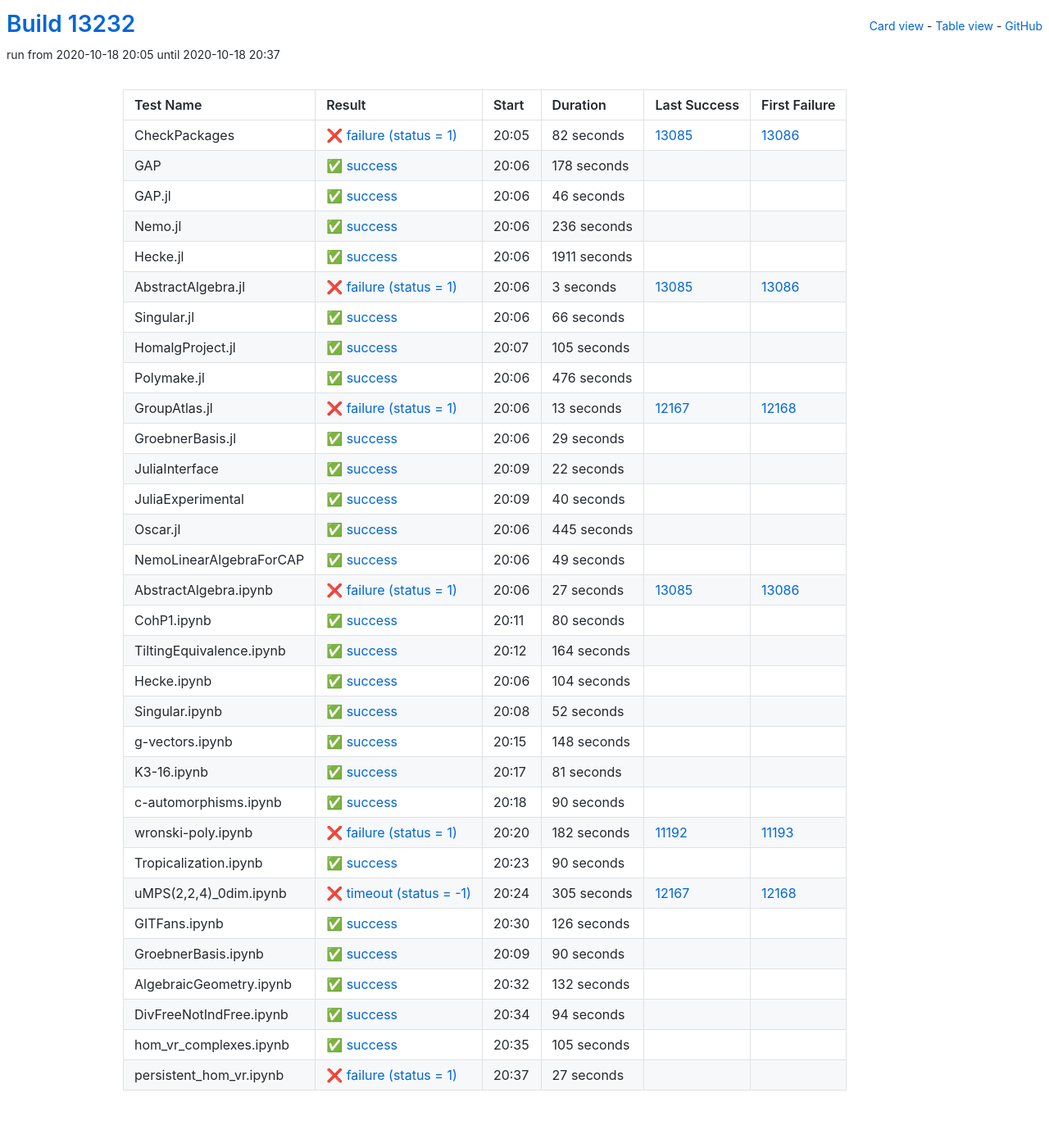
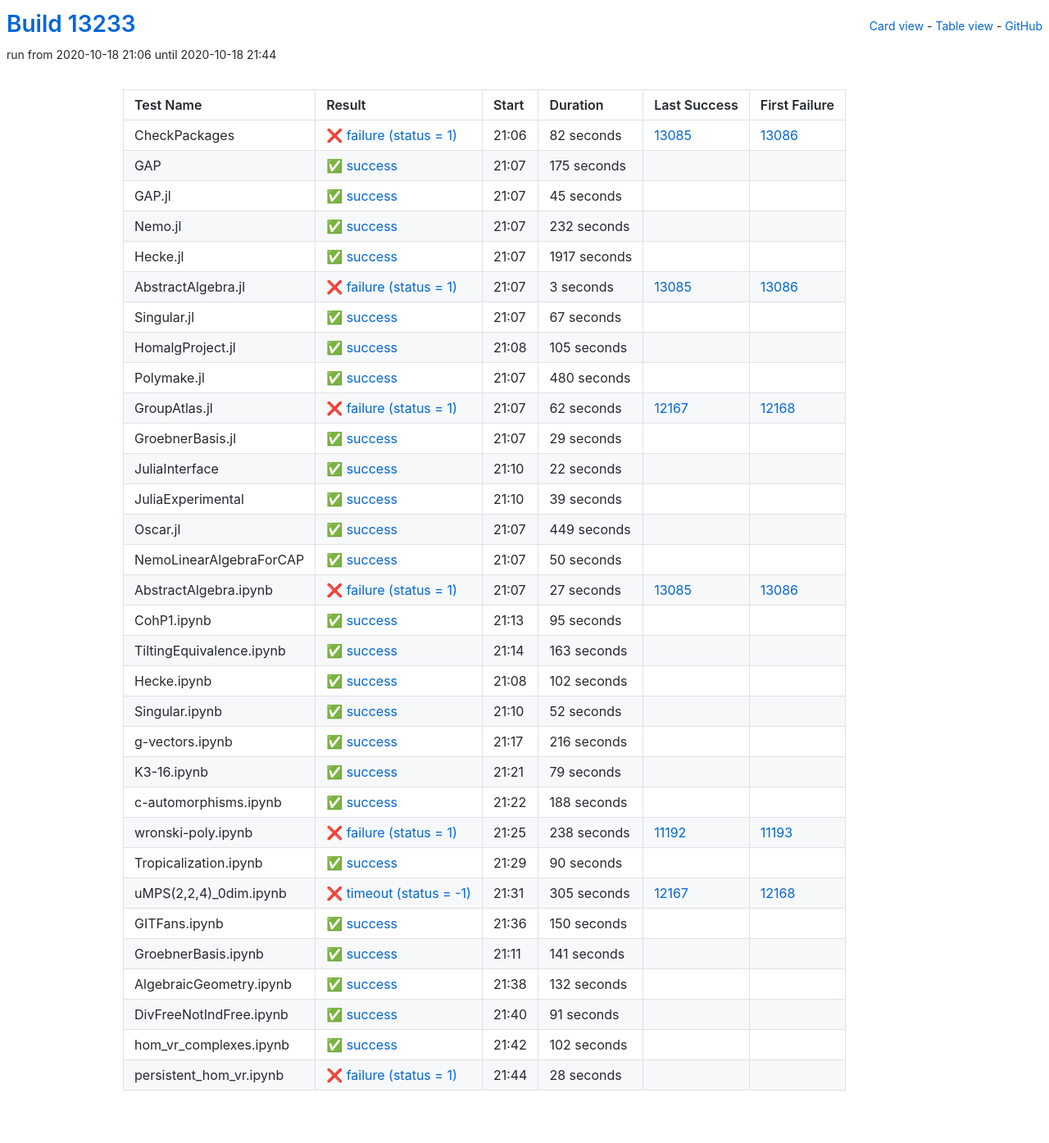
Before and after one commit to oscar-system/oscar-ci-status, a Jekyll site: the page built from table.html, in a window 1280 px wide. Shown: the whole page at 82% size. Built offline with Jekyll 4.4.1, drawn with Linux system fonts in a browser that asks for light colours.

Commit message:
Build #13233

```diff
--- a/_data/ci.yml
+++ b/_data/ci.yml
@@ -1,6 +1,6 @@
 ---
-build: 13232
-build_url: https://oscarci.mathematik.uni-kl.de/job/oscar/13232/
+build: 13233
+build_url: https://oscarci.mathematik.uni-kl.de/job/oscar/13233/
 job: oscar
 organization: oscar-system
 repo: oscar-ci-status
@@ -8,8 +8,8 @@
 tests:
 - name: CheckPackages
   id: checkpackages
-  log: https://oscarci.mathematik.uni-kl.de/job/oscar/13232/artifact/logs/build-13232/CheckPackages.log
-  start: 2020-10-18 20:05
+  log: https://oscarci.mathematik.uni-kl.de/job/oscar/13233/artifact/logs/build-13233/CheckPackages.log
+  start: 2020-10-18 21:06
   success: false
   exitcode: 1
   status: failure
@@ -20,56 +20,56 @@
   first_failure_url: https://oscarci.mathematik.uni-kl.de/job/oscar/13086/
 - name: GAP
   id: gap
-  log: https://oscarci.mathematik.uni-kl.de/job/oscar/13232/artifact/logs/build-13232/GAP.log
-  start: 2020-10-18 20:06
+  log: https://oscarci.mathematik.uni-kl.de/job/oscar/13233/artifact/logs/build-13233/GAP.log
+  start: 2020-10-18 21:07
   success: true
   exitcode: 0
   status: success
-  duration: 178
+  duration: 175
   last_success: false
   last_success_url:
   first_failure: false
   first_failure_url:
 - name: GAP.jl
   id: gap-jl
-  log: https://oscarci.mathematik.uni-kl.de/job/oscar/13232/artifact/logs/build-13232/GAP.jl.log
-  start: 2020-10-18 20:06
+  log: https://oscarci.mathematik.uni-kl.de/job/oscar/13233/artifact/logs/build-13233/GAP.jl.log
+  start: 2020-10-18 21:07
   success: true
   exitcode: 0
   status: success
-  duration: 46
+  duration: 45
   last_success: false
   last_success_url:
   first_failure: false
   first_failure_url:
 - name: Nemo.jl
   id: nemo-jl
-  log: https://oscarci.mathematik.uni-kl.de/job/oscar/13232/artifact/logs/build-13232/Nemo.jl.log
-  start: 2020-10-18 20:06
+  log: https://oscarci.mathematik.uni-kl.de/job/oscar/13233/artifact/logs/build-13233/Nemo.jl.log
+  start: 2020-10-18 21:07
   success: true
   exitcode: 0
   status: success
-  duration: 236
+  duration: 232
   last_success: false
   last_success_url:
   first_failure: false
   first_failure_url:
 - name: Hecke.jl
   id: hecke-jl
-  log: https://oscarci.mathematik.uni-kl.de/job/oscar/13232/artifact/logs/build-13232/Hecke.jl.log
-  start: 2020-10-18 20:06
+  log: https://oscarci.mathematik.uni-kl.de/job/oscar/13233/artifact/logs/build-13233/Hecke.jl.log
+  start: 2020-10-18 21:07
   success: true
   exitcode: 0
   status: success
-  duration: 1911
+  duration: 1917
   last_success: false
   last_success_url:
   first_failure: false
   first_failure_url:
 - name: AbstractAlgebra.jl
   id: abstractalgebra-jl
-  log: https://oscarci.mathematik.uni-kl.de/job/oscar/13232/artifact/logs/build-13232/AbstractAlgebra.jl.log
-  start: 2020-10-18 20:06
+  log: https://oscarci.mathematik.uni-kl.de/job/oscar/13233/artifact/logs/build-13233/AbstractAlgebra.jl.log
+  start: 2020-10-18 21:07
   success: false
   exitcode: 1
   status: failure
@@ -80,20 +80,20 @@
   first_failure_url: https://oscarci.mathematik.uni-kl.de/job/oscar/13086/
 - name: Singular.jl
   id: singular-jl
-  log: https://oscarci.mathematik.uni-kl.de/job/oscar/13232/artifact/logs/build-13232/Singular.jl.log
-  start: 2020-10-18 20:06
+  log: https://oscarci.mathematik.uni-kl.de/job/oscar/13233/artifact/logs/build-13233/Singular.jl.log
+  start: 2020-10-18 21:07
   success: true
   exitcode: 0
   status: success
-  duration: 66
+  duration: 67
   last_success: false
   last_success_url:
   first_failure: false
   first_failure_url:
 - name: HomalgProject.jl
   id: homalgproject-jl
-  log: https://oscarci.mathematik.uni-kl.de/job/oscar/13232/artifact/logs/build-13232/HomalgProject.jl.log
-  start: 2020-10-18 20:07
+  log: https://oscarci.mathematik.uni-kl.de/job/oscar/13233/artifact/logs/build-13233/HomalgProject.jl.log
+  start: 2020-10-18 21:08
   success: true
   exitcode: 0
   status: success
@@ -104,32 +104,32 @@
   first_failure_url:
 - name: Polymake.jl
   id: polymake-jl
-  log: https://oscarci.mathematik.uni-kl.de/job/oscar/13232/artifact/logs/build-13232/Polymake.jl.log
-  start: 2020-10-18 20:06
+  log: https://oscarci.mathematik.uni-kl.de/job/oscar/13233/artifact/logs/build-13233/Polymake.jl.log
+  start: 2020-10-18 21:07
   success: true
   exitcode: 0
   status: success
-  duration: 476
+  duration: 480
   last_success: false
   last_success_url:
   first_failure: false
   first_failure_url:
 - name: GroupAtlas.jl
   id: groupatlas-jl
-  log: https://oscarci.mathematik.uni-kl.de/job/oscar/13232/artifact/logs/build-13232/GroupAtlas.jl.log
-  start: 2020-10-18 20:06
+  log: https://oscarci.mathematik.uni-kl.de/job/oscar/13233/artifact/logs/build-13233/GroupAtlas.jl.log
+  start: 2020-10-18 21:07
   success: false
   exitcode: 1
   status: failure
-  duration: 13
+  duration: 62
   last_success: 12167
   last_success_url: https://oscarci.mathematik.uni-kl.de/job/oscar/12167/
   first_failure: 12168
   first_failure_url: https://oscarci.mathematik.uni-kl.de/job/oscar/12168/
 - name: GroebnerBasis.jl
   id: groebnerbasis-jl
-  log: https://oscarci.mathematik.uni-kl.de/job/oscar/13232/artifact/logs/build-13232/GroebnerBasis.jl.log
-  start: 2020-10-18 20:06
+  log: https://oscarci.mathematik.uni-kl.de/job/oscar/13233/artifact/logs/build-13233/GroebnerBasis.jl.log
+  start: 2020-10-18 21:07
   success: true
   exitcode: 0
   status: success
@@ -140,8 +140,8 @@
   first_failure_url:
 - name: JuliaInterface
   id: juliainterface
-  log: https://oscarci.mathematik.uni-kl.de/job/oscar/13232/artifact/logs/build-13232/JuliaInterface.log
-  start: 2020-10-18 20:09
+  log: https://oscarci.mathematik.uni-kl.de/job/oscar/13233/artifact/logs/build-13233/JuliaInterface.log
+  start: 2020-10-18 21:10
   success: true
   exitcode: 0
   status: success
@@ -152,44 +152,44 @@
   first_failure_url:
 - name: JuliaExperimental
   id: juliaexperimental
-  log: https://oscarci.mathematik.uni-kl.de/job/oscar/13232/artifact/logs/build-13232/JuliaExperimental.log
-  start: 2020-10-18 20:09
+  log: https://oscarci.mathematik.uni-kl.de/job/oscar/13233/artifact/logs/build-13233/JuliaExperimental.log
+  start: 2020-10-18 21:10
   success: true
   exitcode: 0
   status: success
-  duration: 40
+  duration: 39
   last_success: false
   last_success_url:
   first_failure: false
   first_failure_url:
 - name: Oscar.jl
   id: oscar-jl
-  log: https://oscarci.mathematik.uni-kl.de/job/oscar/13232/artifact/logs/build-13232/Oscar.jl.log
-  start: 2020-10-18 20:06
+  log: https://oscarci.mathematik.uni-kl.de/job/oscar/13233/artifact/logs/build-13233/Oscar.jl.log
+  start: 2020-10-18 21:07
   success: true
   exitcode: 0
   status: success
-  duration: 445
+  duration: 449
   last_success: false
   last_success_url:
   first_failure: false
   first_failure_url:
 - name: NemoLinearAlgebraForCAP
   id: nemolinearalgebraforcap
-  log: https://oscarci.mathematik.uni-kl.de/job/oscar/13232/artifact/logs/build-13232/NemoLinearAlgebraForCAP.log
-  start: 2020-10-18 20:06
+  log: https://oscarci.mathematik.uni-kl.de/job/oscar/13233/artifact/logs/build-13233/NemoLinearAlgebraForCAP.log
+  start: 2020-10-18 21:07
   success: true
   exitcode: 0
   status: success
-  duration: 49
+  duration: 50
   last_success: false
   last_success_url:
   first_failure: false
   first_failure_url:
 - name: AbstractAlgebra.ipynb
   id: abstractalgebra-ipynb
-  log: https://oscarci.mathematik.uni-kl.de/job/oscar/13232/artifact/logs/build-13232/AbstractAlgebra.ipynb.log
-  start: 2020-10-18 20:06
+  log: https://oscarci.mathematik.uni-kl.de/job/oscar/13233/artifact/logs/build-13233/AbstractAlgebra.ipynb.log
+  start: 2020-10-18 21:07
   success: false
   exitcode: 1
   status: failure
@@ -200,44 +200,44 @@
   first_failure_url: https://oscarci.mathematik.uni-kl.de/job/oscar/13086/
 - name: CohP1.ipynb
   id: cohp1-ipynb
-  log: https://oscarci.mathematik.uni-kl.de/job/oscar/13232/artifact/logs/build-13232/CohP1.ipynb.log
-  start: 2020-10-18 20:11
+  log: https://oscarci.mathematik.uni-kl.de/job/oscar/13233/artifact/logs/build-13233/CohP1.ipynb.log
+  start: 2020-10-18 21:13
   success: true
   exitcode: 0
   status: success
-  duration: 80
+  duration: 95
   last_success: false
   last_success_url:
   first_failure: false
   first_failure_url:
 - name: TiltingEquivalence.ipynb
   id: tiltingequivalence-ipynb
-  log: https://oscarci.mathematik.uni-kl.de/job/oscar/13232/artifact/logs/build-13232/TiltingEquivalence.ipynb.log
-  start: 2020-10-18 20:12
+  log: https://oscarci.mathematik.uni-kl.de/job/oscar/13233/artifact/logs/build-13233/TiltingEquivalence.ipynb.log
+  start: 2020-10-18 21:14
   success: true
   exitcode: 0
   status: success
-  duration: 164
+  duration: 163
   last_success: false
   last_success_url:
   first_failure: false
   first_failure_url:
 - name: Hecke.ipynb
   id: hecke-ipynb
-  log: https://oscarci.mathematik.uni-kl.de/job/oscar/13232/artifact/logs/build-13232/Hecke.ipynb.log
-  start: 2020-10-18 20:06
+  log: https://oscarci.mathematik.uni-kl.de/job/oscar/13233/artifact/logs/build-13233/Hecke.ipynb.log
+  start: 2020-10-18 21:08
   success: true
   exitcode: 0
   status: success
-  duration: 104
+  duration: 102
   last_success: false
   last_success_url:
   first_failure: false
   first_failure_url:
 - name: Singular.ipynb
   id: singular-ipynb
-  log: https://oscarci.mathematik.uni-kl.de/job/oscar/13232/artifact/logs/build-13232/Singular.ipynb.log
-  start: 2020-10-18 20:08
+  log: https://oscarci.mathematik.uni-kl.de/job/oscar/13233/artifact/logs/build-13233/Singular.ipynb.log
+  start: 2020-10-18 21:10
   success: true
   exitcode: 0
   status: success
@@ -248,56 +248,56 @@
   first_failure_url:
 - name: g-vectors.ipynb
   id: g-vectors-ipynb
-  log: https://oscarci.mathematik.uni-kl.de/job/oscar/13232/artifact/logs/build-13232/g-vectors.ipynb.log
-  start: 2020-10-18 20:15
+  log: https://oscarci.mathematik.uni-kl.de/job/oscar/13233/artifact/logs/build-13233/g-vectors.ipynb.log
+  start: 2020-10-18 21:17
   success: true
   exitcode: 0
   status: success
-  duration: 148
+  duration: 216
   last_success: false
   last_success_url:
   first_failure: false
   first_failure_url:
 - name: K3-16.ipynb
   id: k3-16-ipynb
-  log: https://oscarci.mathematik.uni-kl.de/job/oscar/13232/artifact/logs/build-13232/K3-16.ipynb.log
-  start: 2020-10-18 20:17
+  log: https://oscarci.mathematik.uni-kl.de/job/oscar/13233/artifact/logs/build-13233/K3-16.ipynb.log
+  start: 2020-10-18 21:21
   success: true
   exitcode: 0
   status: success
-  duration: 81
+  duration: 79
   last_success: false
   last_success_url:
   first_failure: false
   first_failure_url:
 - name: c-automorphisms.ipynb
   id: c-automorphisms-ipynb
-  log: https://oscarci.mathematik.uni-kl.de/job/oscar/13232/artifact/logs/build-13232/c-automorphisms.ipynb.log
-  start: 2020-10-18 20:18
+  log: https://oscarci.mathematik.uni-kl.de/job/oscar/13233/artifact/logs/build-13233/c-automorphisms.ipynb.log
+  start: 2020-10-18 21:22
   success: true
   exitcode: 0
   status: success
-  duration: 90
+  duration: 188
   last_success: false
   last_success_url:
   first_failure: false
   first_failure_url:
 - name: wronski-poly.ipynb
   id: wronski-poly-ipynb
-  log: https://oscarci.mathematik.uni-kl.de/job/oscar/13232/artifact/logs/build-13232/wronski-poly.ipynb.log
-  start: 2020-10-18 20:20
+  log: https://oscarci.mathematik.uni-kl.de/job/oscar/13233/artifact/logs/build-13233/wronski-poly.ipynb.log
+  start: 2020-10-18 21:25
   success: false
   exitcode: 1
   status: failure
-  duration: 182
+  duration: 238
   last_success: 11192
   last_success_url: https://oscarci.mathematik.uni-kl.de/job/oscar/11192/
   first_failure: 11193
   first_failure_url: https://oscarci.mathematik.uni-kl.de/job/oscar/11193/
 - name: Tropicalization.ipynb
   id: tropicalization-ipynb
-  log: https://oscarci.mathematik.uni-kl.de/job/oscar/13232/artifact/logs/build-13232/Tropicalization.ipynb.log
-  start: 2020-10-18 20:23
+  log: https://oscarci.mathematik.uni-kl.de/job/oscar/13233/artifact/logs/build-13233/Tropicalization.ipynb.log
+  start: 2020-10-18 21:29
   success: true
   exitcode: 0
   status: success
@@ -308,8 +308,8 @@
   first_failure_url:
 - name: uMPS(2,2,4)_0dim.ipynb
   id: umps-2-2-4-0dim-ipynb
-  log: https://oscarci.mathematik.uni-kl.de/job/oscar/13232/artifact/logs/build-13232/uMPS-2-2-4-_0dim.ipynb.log
-  start: 2020-10-18 20:24
+  log: https://oscarci.mathematik.uni-kl.de/job/oscar/13233/artifact/logs/build-13233/uMPS-2-2-4-_0dim.ipynb.log
+  start: 2020-10-18 21:31
   success: false
   exitcode: -1
   status: timeout
@@ -320,32 +320,32 @@
   first_failure_url: https://oscarci.mathematik.uni-kl.de/job/oscar/12168/
 - name: GITFans.ipynb
   id: gitfans-ipynb
-  log: https://oscarci.mathematik.uni-kl.de/job/oscar/13232/artifact/logs/build-13232/GITFans.ipynb.log
-  start: 2020-10-18 20:30
+  log: https://oscarci.mathematik.uni-kl.de/job/oscar/13233/artifact/logs/build-13233/GITFans.ipynb.log
+  start: 2020-10-18 21:36
   success: true
   exitcode: 0
   status: success
-  duration: 126
+  duration: 150
   last_success: false
   last_success_url:
   first_failure: false
   first_failure_url:
 - name: GroebnerBasis.ipynb
   id: groebnerbasis-ipynb
-  log: https://oscarci.mathematik.uni-kl.de/job/oscar/13232/artifact/logs/build-13232/GroebnerBasis.ipynb.log
-  start: 2020-10-18 20:09
+  log: https://oscarci.mathematik.uni-kl.de/job/oscar/13233/artifact/logs/build-13233/GroebnerBasis.ipynb.log
+  start: 2020-10-18 21:11
   success: true
   exitcode: 0
   status: success
-  duration: 90
+  duration: 141
   last_success: false
   last_success_url:
   first_failure: false
   first_failure_url:
 - name: AlgebraicGeometry.ipynb
   id: algebraicgeometry-ipynb
-  log: https://oscarci.mathematik.uni-kl.de/job/oscar/13232/artifact/logs/build-13232/AlgebraicGeometry.ipynb.log
-  start: 2020-10-18 20:32
+  log: https://oscarci.mathematik.uni-kl.de/job/oscar/13233/artifact/logs/build-13233/AlgebraicGeometry.ipynb.log
+  start: 2020-10-18 21:38
   success: true
   exitcode: 0
   status: success
@@ -356,36 +356,36 @@
   first_failure_url:
 - name: DivFreeNotIndFree.ipynb
   id: divfreenotindfree-ipynb
-  log: https://oscarci.mathematik.uni-kl.de/job/oscar/13232/artifact/logs/build-13232/DivFreeNotIndFree.ipynb.log
-  start: 2020-10-18 20:34
+  log: https://oscarci.mathematik.uni-kl.de/job/oscar/13233/artifact/logs/build-13233/DivFreeNotIndFree.ipynb.log
+  start: 2020-10-18 21:40
   success: true
   exitcode: 0
   status: success
-  duration: 94
+  duration: 91
   last_success: false
   last_success_url:
   first_failure: false
   first_failure_url:
 - name: hom_vr_complexes.ipynb
   id: hom-vr-complexes-ipynb
-  log: https://oscarci.mathematik.uni-kl.de/job/oscar/13232/artifact/logs/build-13232/hom_vr_complexes.ipynb.log
-  start: 2020-10-18 20:35
+  log: https://oscarci.mathematik.uni-kl.de/job/oscar/13233/artifact/logs/build-13233/hom_vr_complexes.ipynb.log
+  start: 2020-10-18 21:42
   success: true
   exitcode: 0
   status: success
-  duration: 105
+  duration: 102
   last_success: false
   last_success_url:
   first_failure: false
   first_failure_url:
 - name: persistent_hom_vr.ipynb
   id: persistent-hom-vr-ipynb
-  log: https://oscarci.mathematik.uni-kl.de/job/oscar/13232/artifact/logs/build-13232/persistent_hom_vr.ipynb.log
-  start: 2020-10-18 20:37
+  log: https://oscarci.mathematik.uni-kl.de/job/oscar/13233/artifact/logs/build-13233/persistent_hom_vr.ipynb.log
+  start: 2020-10-18 21:44
   success: false
   exitcode: 1
   status: failure
-  duration: 27
+  duration: 28
   last_success: false
   last_success_url:
   first_failure: false
```
Also changed, not shown: README.md.
